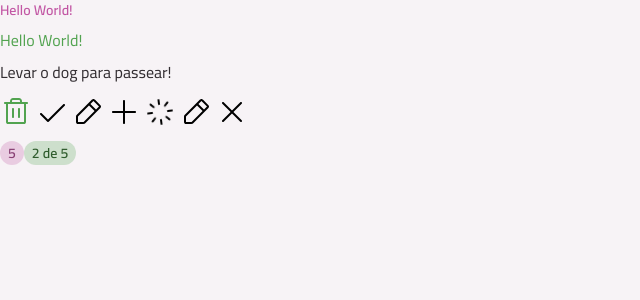
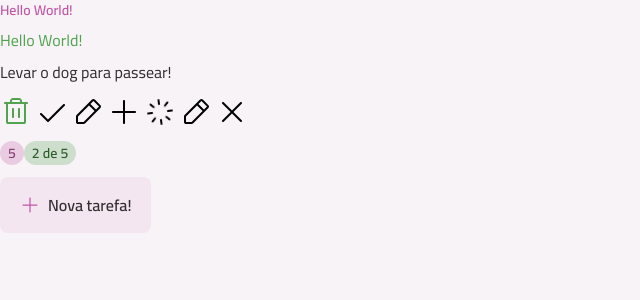
Before and after one commit to diegocoelho-svg/todoList-React, a React (Vite) app: page / in a window 1280 px wide. Shown: the top 300 px of the page, without its empty margins (0-640 px from the left). Built offline with nearby package versions, Linux system fonts and the light colour scheme.

Commit message:
Creating Button Component

```diff
--- a/src/App.tsx
+++ b/src/App.tsx
@@ -1,6 +1,7 @@
 import Text from "./components/text";
 import Icon from "./components/icon";
 import Badge from "./components/badge";
+import Button from "./components/button";
 
 import TrashIcon from "./assets/icons/Trash-Regular.svg?react";
 import CheckIcon from "./assets/icons/Check-Regular.svg?react";
@@ -39,6 +40,10 @@
         <Badge variant="primary">2 de 5</Badge>
       </div>
 
+      <div>
+        <Button icon={PlusIcon}>Nova tarefa!</Button>
+      </div>
+
 
     </div>
   )
--- /dev/null
+++ b/src/components/button.tsx
@@ -0,0 +1,85 @@
+import React from "react"
+import Icon from "./icon"
+import Text from "./text"
+
+import { cva, type VariantProps } from "class-variance-authority"
+
+export const buttonVariants = cva(`
+  flex items-center justify-center cursor-pointer
+  transition rounded-lg group gap-2
+  `, {
+  variants: {
+    variant: {
+      primary: "bg-gray-200 hover:bg-pink-light"
+    },
+    size: {
+      md: "h-14 py-4 px-5"
+    },
+    disabled: {
+      true: "opacity-50 pointer-events-none"
+    }
+  },
+  defaultVariants: {
+    variant: "primary",
+    size: "md",
+    disabled: false,
+  },
+})
+
+export const buttonTextVariants = cva("", {
+  variants: {
+    variant: {
+      primary: "text-gray-400"
+    }
+  },
+  defaultVariants: {
+    variant: "primary"
+  }
+})
+
+
+export const buttonIconVariants = cva("transition", {
+  variants: {
+    variant: {
+      primary: "fill-pink-base"
+    },
+    size: {
+      md: "w-5 h-5"
+    }
+  },
+  defaultVariants: {
+    variant: "primary",
+    size: "md"
+  }
+})
+
+interface ButtonProps extends Omit<React.ComponentProps<"button">, "size" | "disabled">, VariantProps<typeof buttonVariants> {
+  icon?: React.ComponentProps<typeof Icon>["svg"]
+}
+
+export default function Button({
+  variant,
+  size,
+  disabled,
+  className,
+  children,
+  icon: IconComponent,
+  ...props
+}: ButtonProps) {
+  return (
+    <button
+      className={buttonVariants({ className, disabled, size, variant })}
+      {...props}
+    >
+      {IconComponent && (
+        <Icon
+          svg={IconComponent}
+          className={buttonIconVariants({ variant, size })}
+        />
+      )}
+      <Text variant="body-md-bold" className={buttonTextVariants({ variant })}>
+        {children}
+      </Text>
+    </button>
+  );
+}
```
